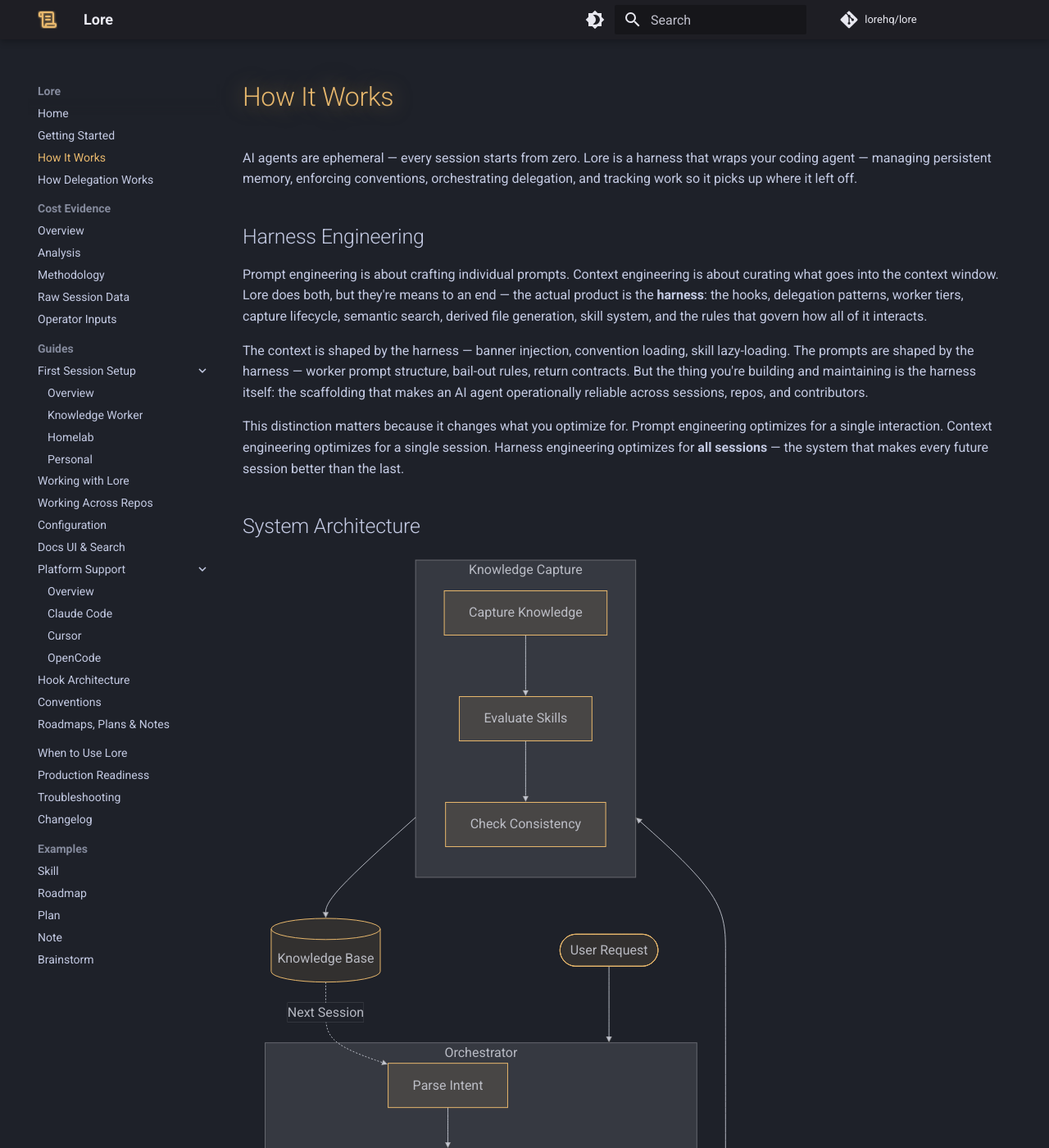
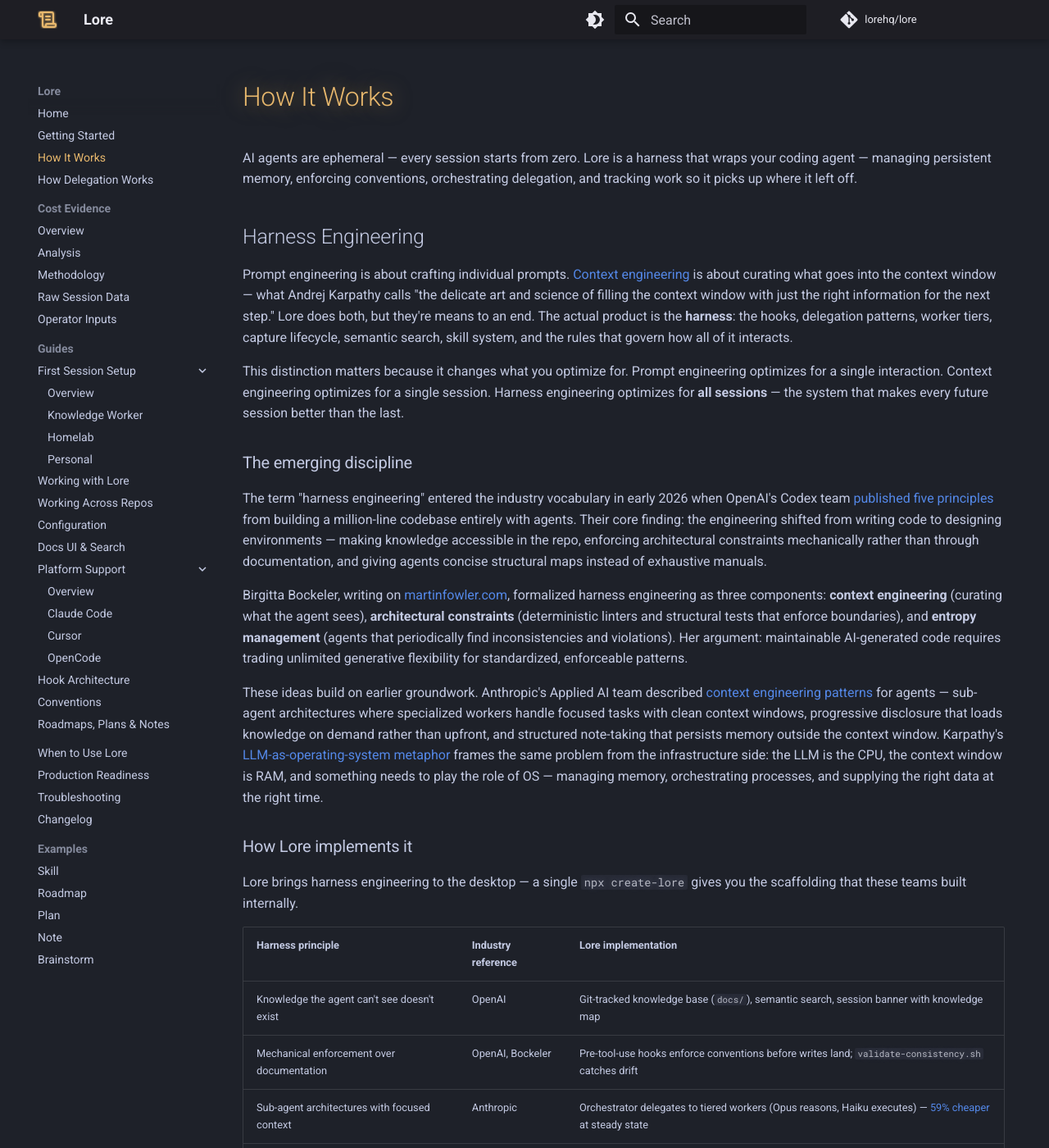
Before and after one commit to lorehq/lore-docs, an MkDocs documentation site: the page built from docs/how-it-works.md, in a window 1280 px wide and 1400 px high. Shown: the whole window at 82% size. Built offline with MkDocs 1.6.1 and Material for MkDocs 9.7.7, drawn with Linux system fonts in a browser that asks for light colours; comment, search, counter and statistics services are not loaded; some of the changed text lies outside the part shown.

Commit message:
Expand harness engineering section with industry references
Cite OpenAI Codex team (5 principles), Bockeler on martinfowler.com
(3 components), Anthropic Applied AI (context engineering patterns),
and Karpathy (LLM-as-OS metaphor). Add mapping table showing how each
principle maps to Lore implementation.

Co-Authored-By: Claude Opus 4.6 <noreply@anthropic.com>

```diff
--- a/docs/how-it-works.md
+++ b/docs/how-it-works.md
@@ -8,11 +8,33 @@ AI agents are ephemeral — every session starts from zero. Lore is a harness th
 
 ## Harness Engineering
 
-Prompt engineering is about crafting individual prompts. Context engineering is about curating what goes into the context window. Lore does both, but they're means to an end — the actual product is the **harness**: the hooks, delegation patterns, worker tiers, capture lifecycle, semantic search, derived file generation, skill system, and the rules that govern how all of it interacts.
-
-The context is shaped by the harness — banner injection, convention loading, skill lazy-loading. The prompts are shaped by the harness — worker prompt structure, bail-out rules, return contracts. But the thing you're building and maintaining is the harness itself: the scaffolding that makes an AI agent operationally reliable across sessions, repos, and contributors.
+Prompt engineering is about crafting individual prompts. [Context engineering](https://www.anthropic.com/engineering/effective-context-engineering-for-ai-agents) is about curating what goes into the context window — what Andrej Karpathy calls "the delicate art and science of filling the context window with just the right information for the next step." Lore does both, but they're means to an end. The actual product is the **harness**: the hooks, delegation patterns, worker tiers, capture lifecycle, semantic search, skill system, and the rules that govern how all of it interacts.
 
 This distinction matters because it changes what you optimize for. Prompt engineering optimizes for a single interaction. Context engineering optimizes for a single session. Harness engineering optimizes for **all sessions** — the system that makes every future session better than the last.
+
+### The emerging discipline
+
+The term "harness engineering" entered the industry vocabulary in early 2026 when OpenAI's Codex team [published five principles](https://openai.com/index/harness-engineering/) from building a million-line codebase entirely with agents. Their core finding: the engineering shifted from writing code to designing environments — making knowledge accessible in the repo, enforcing architectural constraints mechanically rather than through documentation, and giving agents concise structural maps instead of exhaustive manuals.
+
+Birgitta Bockeler, writing on [martinfowler.com](https://martinfowler.com/articles/exploring-gen-ai/harness-engineering.html), formalized harness engineering as three components: **context engineering** (curating what the agent sees), **architectural constraints** (deterministic linters and structural tests that enforce boundaries), and **entropy management** (agents that periodically find inconsistencies and violations). Her argument: maintainable AI-generated code requires trading unlimited generative flexibility for standardized, enforceable patterns.
+
+These ideas build on earlier groundwork. Anthropic's Applied AI team described [context engineering patterns](https://www.anthropic.com/engineering/effective-context-engineering-for-ai-agents) for agents — sub-agent architectures where specialized workers handle focused tasks with clean context windows, progressive disclosure that loads knowledge on demand rather than upfront, and structured note-taking that persists memory outside the context window. Karpathy's [LLM-as-operating-system metaphor](https://karpathy.bearblog.dev/year-in-review-2025/) frames the same problem from the infrastructure side: the LLM is the CPU, the context window is RAM, and something needs to play the role of OS — managing memory, orchestrating processes, and supplying the right data at the right time.
+
+### How Lore implements it
+
+Lore brings harness engineering to the desktop — a single `npx create-lore` gives you the scaffolding that these teams built internally.
+
+| Harness principle | Industry reference | Lore implementation |
+|---|---|---|
+| Knowledge the agent can't see doesn't exist | OpenAI | Git-tracked knowledge base (`docs/`), semantic search, session banner with knowledge map |
+| Mechanical enforcement over documentation | OpenAI, Bockeler | Pre-tool-use hooks enforce conventions before writes land; `validate-consistency.sh` catches drift |
+| Sub-agent architectures with focused context | Anthropic | Orchestrator delegates to tiered workers (Opus reasons, Haiku executes) — [59% cheaper](cost-evidence/index.md) at steady state |
+| Progressive disclosure and lazy loading | Anthropic | Skills and docs load on demand; only the knowledge map appears at session start |
+| Structured note-taking and persistent memory | Anthropic | Capture workflow routes knowledge to skills, environment docs, and runbooks — all git-tracked |
+| Entropy management | Bockeler | Consistency validation, convention guards, escalating capture reminders |
+| Architectural context mapping | OpenAI | Convention docs, agent-rules, environment mapping — concise structure, not exhaustive manuals |
+
+The difference from these reference implementations: they describe harness engineering for a single application repo or a single team's internal tooling. Lore is the harness itself, packaged as infrastructure that works across repos, platforms, and sessions — with the knowledge compounding over time rather than starting from zero.
 
 ## System Architecture
 
```
